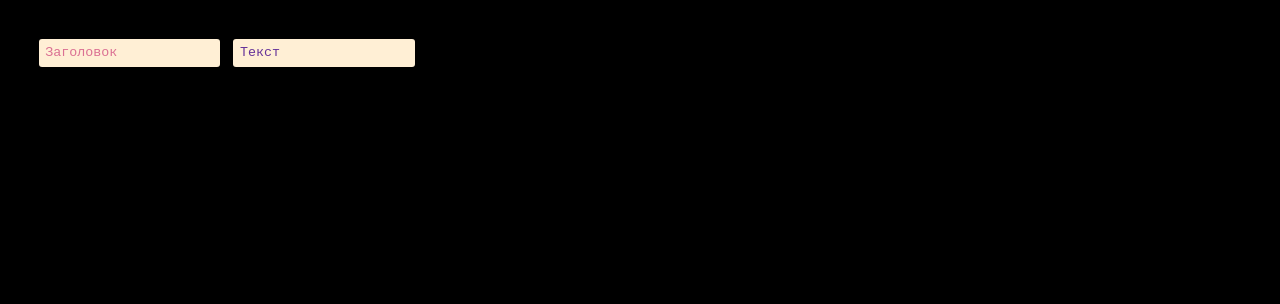
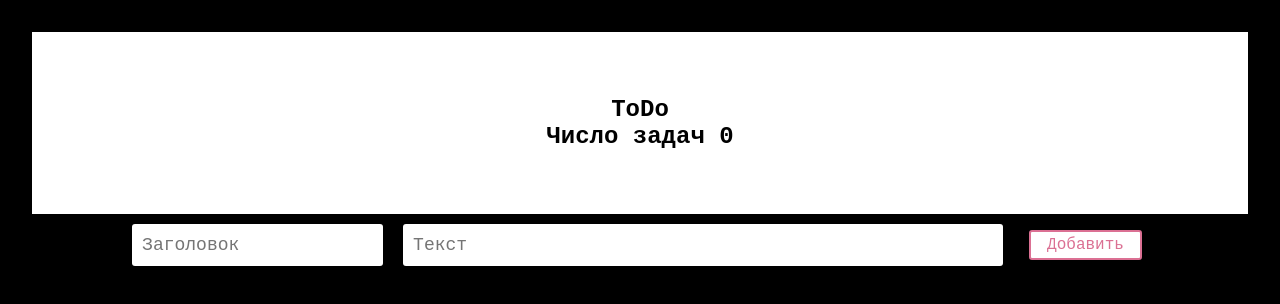
Before and after one commit to srusanovskii/pet-project, a React (Create React App) app: page / in a window 1280 px wide. Shown: the top 304 px of the page. Built offline with nearby package versions, Linux system fonts and the light colour scheme.

Commit message:
Добавил удаление и счетчик

```diff
--- a/src/App.js
+++ b/src/App.js
@@ -1,6 +1,10 @@
 import React from "react";
 import styled from "styled-components";
 import Form from "./Form";
+import TitleName from "./Title";
+import {useState} from "react";
+import ToDo from "./ToDo";
+import {Modal} from "./modal";
 
 const AppWrapper = styled.div`
     width: 100%;
@@ -11,9 +15,53 @@ const AppWrapper = styled.div`
 `
 
 const App = () => {
+    const [todos, setTodos] = useState([])
+    const [showModal, setShowModal] = useState(false)
+
+    const addTask = (input, input2) => {
+        if (input || input2){
+            const newItem = {
+                id: Math.random().toString(36).substring(2,9),
+                task: input,
+                task2: input2,
+                complete: false
+            }
+            setTodos([...todos, newItem])
+        }
+    }
+    const removeTask = (id) => {
+        setTodos([...todos.filter((todo) => todo.id !== id)])
+
+    }
+    const handleToggle = () => {
+
+    }
+
+    //id
+    //добавить стейт
+
+    const toggleModal = () => {
+        setShowModal(prev => !prev)
+    }
   return (
       <AppWrapper>
-          <Form></Form>
+          <Modal showModal={showModal} />
+          <TitleName todos={todos}></TitleName>
+          <Form addTask={addTask}></Form>
+          {todos.map((todo, index)=>{
+              return (
+                  <ToDo
+                      todo={todo}
+                      key={todo.id}
+                      toggletask={handleToggle}
+                      removeTask={removeTask}
+                      todos={todos}
+                      index={index}
+                      toggleModal={toggleModal}
+                      showModal={showModal}
+                  />
+              )
+          })}
       </AppWrapper>
   );
 };
--- a/src/Form.js
+++ b/src/Form.js
@@ -1,21 +1,82 @@
 import React from 'react';
 import styled from "styled-components";
+import {useState} from "react";
 
-const Input = styled.input`
-  padding: 0.5em;
-  margin: 0.5em;
-  color: ${props => props.inputColor || "palevioletred"};
-  background: papayawhip;
+const Topic = styled.input`
+  font-size: 18px;
+  padding: 10px;
+  margin: 10px;
+  background: #ffffff;
   border: none;
   border-radius: 3px;
 `;
+const Description = styled.input`
+  font-size: 18px;
+  padding: 10px;
+  margin: 10px;
+  background: #ffffff;
+  border: none;
+  border-radius: 3px;
+  width: 600px;
+`;
+const FormDiv = styled.form`
+  display: flex;
+  justify-content: center;
+`
+const Button = styled.button`
+  background: #ffffff;
+  color: ${props => props.primary ? "white" : "palevioletred"};
 
-const Form = () => {
+  font-size: 1em;
+  margin: 1em;
+  padding: 0.25em 1em;
+  border: 2px solid palevioletred;
+  border-radius: 3px;
+`;
+
+const Form = ({addTask}) => {
+    const [TopicInput, setTopicInput] = useState("")
+    const [descriptionInput, setDescriptionInput] = useState("")
+
+    const handleChange = (e) => {
+        setTopicInput(e.currentTarget.value)
+    }
+    const handleChange1 = (e) => {
+        setDescriptionInput(e.currentTarget.value)
+    }
+
+
+    const handleSubmit = (e) => {
+        e.preventDefault()
+        addTask(TopicInput, descriptionInput)
+        setTopicInput("")
+        setDescriptionInput("")
+        console.log(descriptionInput, TopicInput)
+    }
+    const handleKeyPress = (e) => {
+        if (e.key === "Enter"){
+            handleSubmit(e)
+        }
+    }
+
     return (
-        <div>
-            <Input defaultValue="Заголовок" type="text" />
-            <Input defaultValue="Текст" type="text" inputColor="rebeccapurple" />
-        </div>
+        <FormDiv onSubmit={handleSubmit}>
+            <Topic
+                value={TopicInput}
+                placeholder="Заголовок"
+                type="text"
+                onChange={handleChange}
+                onKeyDown={handleKeyPress}
+            />
+            <Description
+                placeholder="Текст"
+                value={descriptionInput}
+                type="text"
+                onChange={handleChange1}
+                onKeyDown={handleKeyPress}
+            />
+            <Button>Добавить</Button>
+        </FormDiv>
     );
 };
 
--- /dev/null
+++ b/src/Title.js
@@ -0,0 +1,26 @@
+import React from 'react';
+import styled from "styled-components";
+
+const Title = styled.h1`
+  font-size: 1.5em;
+  text-align: center;
+  color: #000000;
+`;
+
+const Wrapper = styled.section`
+  padding: 4em;
+  background: #ffffff;
+`;
+
+const TitleName = ({todos}) => {
+    return (
+        <Wrapper>
+            <Title>
+                ToDo
+            </Title>
+            <Title>Число задач {todos.length} </Title>
+        </Wrapper>
+    );
+};
+
+export default TitleName;
--- /dev/null
+++ b/src/ToDo.js
@@ -0,0 +1,56 @@
+import styled from "styled-components";
+import {useState} from "react";
+import {Modal} from "./modal";
+
+const FormDiv = styled.form`
+  display: flex;
+  justify-content: center;
+`
+const StyledDiv = styled.div`
+  display: flex;
+  justify-content: space-around;
+  font-size: 18px;
+  padding: 10px;
+  margin: 10px;
+  background: #ffffff;
+  border: none;
+  border-radius: 3px;
+  color: black;
+  width: 1000px;
+`;
+const Description = styled.input`
+  font-size: 18px;
+  padding: 10px;
+  margin: 10px;
+  background: #ffffff;
+  border: none;
+  border-radius: 3px;
+  width: 600px;
+`;
+
+function ToDo({todo, removeTask, index, toggleModal,}) {
+
+    return (
+        <FormDiv>
+        <StyledDiv>
+            <h4>{index + 1}</h4>
+            <div>
+                {todo.task}
+            </div>
+            <div>
+                {todo.task2}
+            </div>
+            <input type="checkbox"/>
+            <div onClick={() => removeTask(todo.id)}>
+                X
+            </div>
+            <div>
+            <div onClick={toggleModal}>redactor</div>
+
+            </div>
+        </StyledDiv>
+        </FormDiv>
+    )
+}
+
+export default ToDo
--- /dev/null
+++ b/src/modal.js
@@ -0,0 +1,8 @@
+import styled from "styled-components";
+import React from "react";
+
+export const Modal = (prop) => {
+    return (
+        <>{prop.showModal ? <div>modal</div> : null}</>
+    )
+}
```
